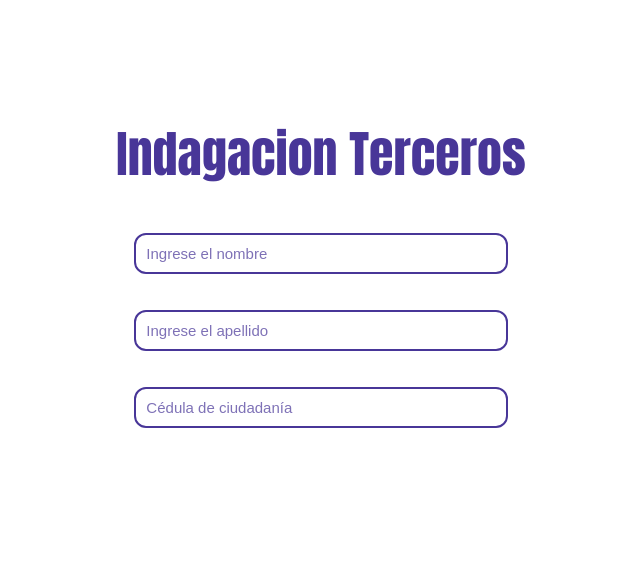
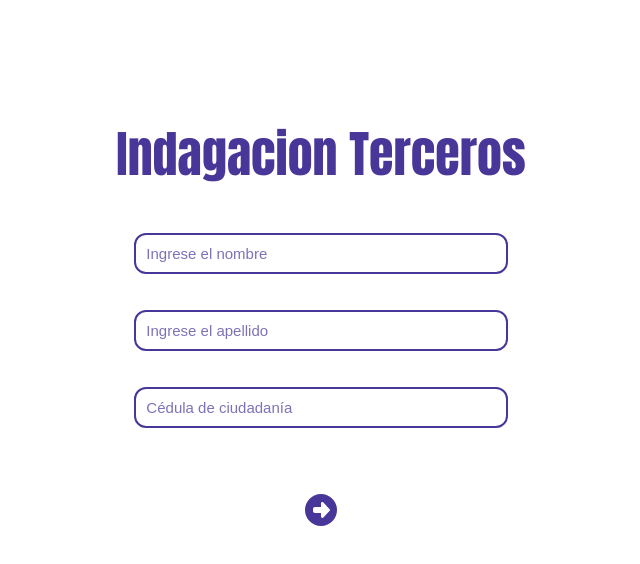
Before and after one commit to Nicolasb221/indagaciones, a Vue app: page / in a window 1280 px wide. Shown: the top 564 px of the page, without its empty margins (319-959 px from the left). Built offline with nearby package versions, Linux system fonts and the light colour scheme; a web font is replaced by a local one.

Commit message:
change colors

```diff
--- a/src/components/listasRestrictivas.vue
+++ b/src/components/listasRestrictivas.vue
@@ -10,7 +10,7 @@
         </div>
         <br><br>
         <div class="boton-cargar">
-          <fa @click="almacenarDatos" :icon="['fas', 'circle-right']" size="2xl" style="cursor: pointer;color: #ffffff;"/>
+          <fa @click="almacenarDatos" :icon="['fas', 'circle-right']" size="2xl" style="cursor: pointer;color: #483698;"/>
         </div>
       </form>
       <div class="container-datos" v-if="datosAlmacenados">
```
